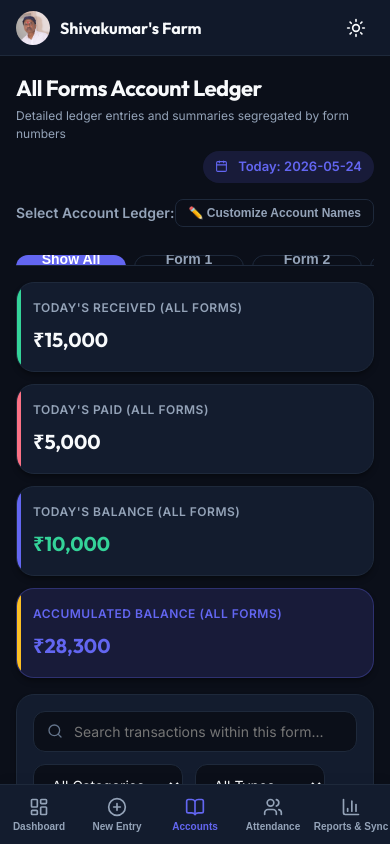
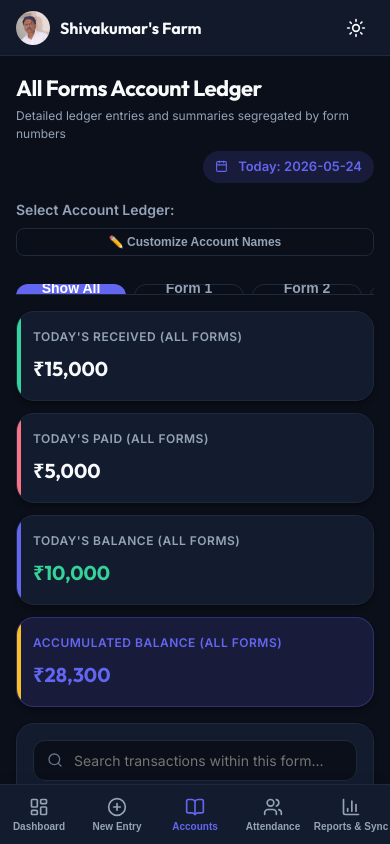
Before and after one commit to Tushar-s-kattimani/account-, a React (Vite) app: page / in a window 390 px wide. Both pictures are taken after a click on the button "Accounts". Built offline with nearby package versions, Linux system fonts and the light colour scheme.

Commit message:
Fix Select Account Ledger hidden label on mobile screens by vertically stacking the header controls

```diff
--- a/src/App.tsx
+++ b/src/App.tsx
@@ -1554,7 +1554,7 @@ export default function App() {
         {activeTab === 'form-pages' && (
           <>
             {/* Form Selector Sub-Tabs */}
-            <div style={{ display: 'flex', justifyContent: 'space-between', alignItems: 'center', marginBottom: '12px' }}>
+            <div className="accounts-header">
               <span style={{ fontSize: '14px', fontWeight: 600, color: 'var(--text-secondary)' }}>Select Account Ledger:</span>
               <button
                 className="btn btn-outline btn-sm"
--- a/src/index.css
+++ b/src/index.css
@@ -994,6 +994,13 @@ body {
   gap: 24px;
 }
 
+.accounts-header {
+  display: flex;
+  justify-content: space-between;
+  align-items: center;
+  margin-bottom: 12px;
+}
+
 @media (max-width: 1100px) {
   .layout-grid-entry, .layout-grid-backup {
     grid-template-columns: 1fr;
@@ -1225,11 +1232,35 @@ body {
   }
 
   .panel-header {
+    flex-direction: column;
+    align-items: flex-start;
+    gap: 10px;
     padding-bottom: 12px;
+  }
+
+  .panel-header > div {
+    width: 100%;
+    justify-content: flex-start;
+    gap: 8px;
+  }
+
+  .panel-header button {
+    flex: 1;
   }
 
   .panel-title {
     font-size: 15px;
+  }
+
+  .accounts-header {
+    flex-direction: column;
+    align-items: flex-start;
+    gap: 8px;
+    width: 100%;
+  }
+
+  .accounts-header button {
+    width: 100%;
   }
 
   .table-container {
```
